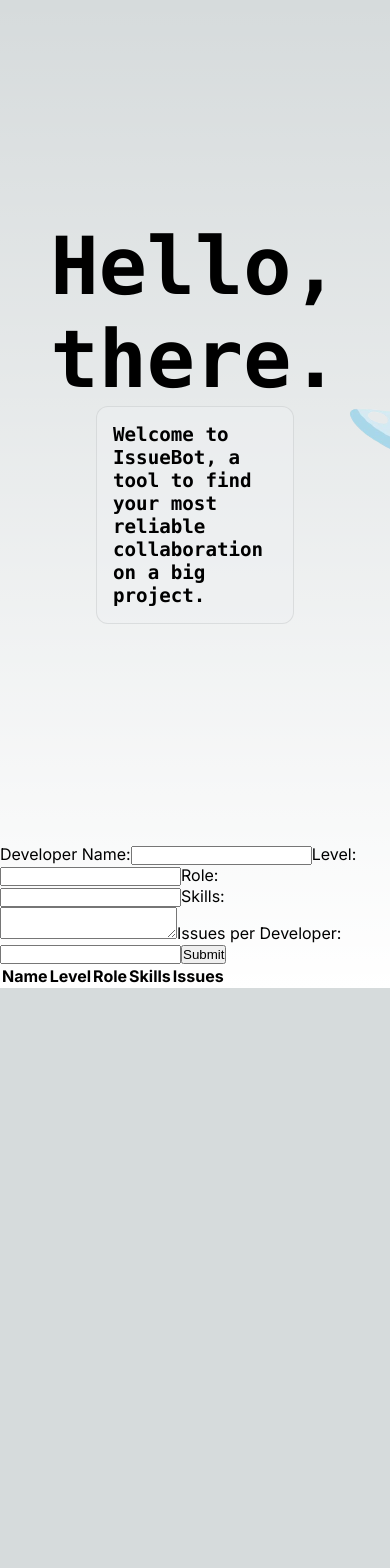
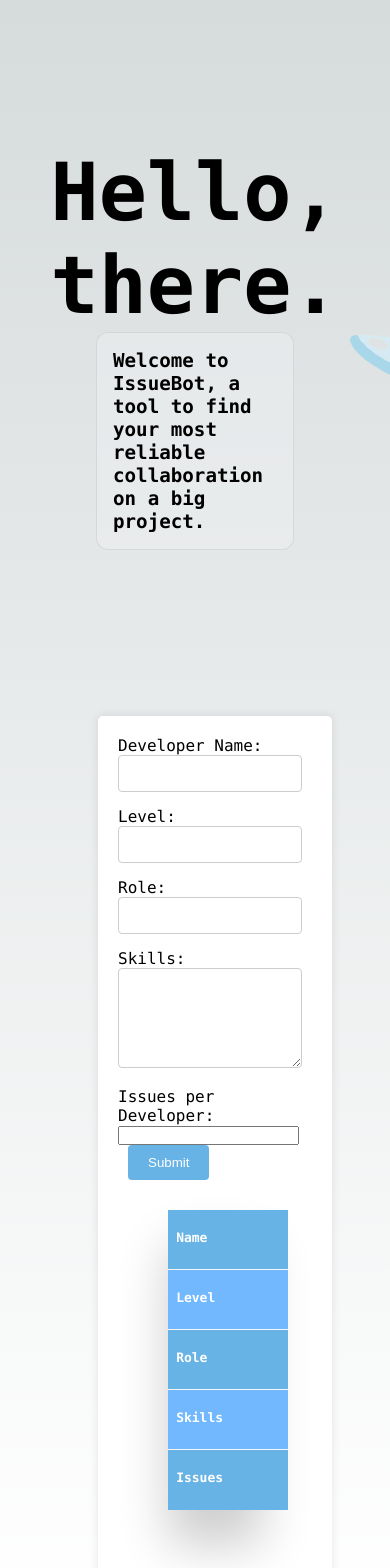
Before and after one commit to carlosgabrielmf/issuebot, a Next.js app: page / in a window 390 px wide. Shown: the top 1568 px of the page. Before the commit the page ends 988 px from the top, so only its background shows below. Built offline with nearby package versions, Linux system fonts and the light colour scheme.

Commit message:
form css

```diff
--- a/src/app/components/developer-form.tsx
+++ b/src/app/components/developer-form.tsx
@@ -41,8 +41,9 @@ const DeveloperForm: React.FC = () => {
   };
 
   return (
-    <div>
-      <form onSubmit={handleSubmit}>
+    <section className={styles.section}>
+    <div className={styles.container}>
+      <form  className={styles.form} onSubmit={handleSubmit}>
         <label htmlFor="name">Developer Name:</label>
         <input type="text" id="name" name="name" value={formData.name} onChange={handleChange} />
 
@@ -61,7 +62,8 @@ const DeveloperForm: React.FC = () => {
         <button type="submit">Submit</button>
       </form>
 
-      <table>
+<div className={styles.tablewrapper}>
+      <table className={styles.fltable}>
         <thead>
           <tr>
             <th>Name</th>
@@ -84,6 +86,8 @@ const DeveloperForm: React.FC = () => {
         </tbody>
       </table>
     </div>
+    </div>
+    </section>
   );
 };
 
--- a/src/app/page.module.css
+++ b/src/app/page.module.css
@@ -4,10 +4,10 @@
   justify-content: space-between;
   align-items: center;
   padding: 6rem;
-  min-height: 100vh;
+  min-height: 60vh;
 }
 
-.description {
+.description{
   display: inherit;
   flex-direction: column;
   justify-content: inherit;
@@ -229,3 +229,161 @@
     transform: rotate(0deg);
   }
 }
+
+.section{
+  display: flex;
+  justify-content: space-around;
+  font-size: 1rem;
+  width: 100vw;
+  height: 90%;
+  font-family: var(--font-mono);
+ margin: 20px;
+}
+.container {
+  width: 60%;
+  background-color: #fff;
+  border-radius: 5px;
+  box-shadow: 0 0 10px rgba(0, 0, 0, 0.1);
+
+  display: flex;
+  flex-direction: column;
+}
+
+.form {
+  flex: 5;
+  padding: 20px;
+}
+
+.form h2 {
+  margin-bottom: 20px;
+}
+
+.form input[type="text"],
+.form textarea {
+  width: 95%;
+  padding: 10px;
+  border: 1px solid #ccc;
+  border-radius: 4px;
+  margin-bottom: 15px;
+}
+
+.form textarea {
+  resize: vertical;
+  height: 100px;
+}
+
+.form button {
+  margin-left: 10px;
+  background-color: #68b3e6;
+  color: #fff;
+  padding: 10px 20px;
+  border: none;
+  border-radius: 4px;
+  cursor: pointer;
+}
+
+.form button:hover {
+  background-color: #71b8fe;
+}
+
+.tablewrapper{
+  margin: 10px 70px 70px;
+  box-shadow: 0px 35px 50px rgba( 0, 0, 0, 0.2 );
+}
+.fltable {
+  border-radius: 5px;
+  font-size: 12px;
+  font-weight: normal;
+  border: none;
+  border-collapse: collapse;
+  width: 100%;
+  max-width: 100%;
+  white-space: nowrap;
+  background-color: white;
+}
+.fltable td, .fltable th {
+  text-align: center;
+  padding: 8px;
+}
+
+.fltable td {
+  border-right: 1px solid #f8f8f8;
+  font-size: 12px;
+}
+
+.fltable thead th {
+  color: #ffffff;
+  background: #71b8fe;
+}
+
+
+.fltable thead th:nth-child(odd) {
+  color: #ffffff;
+  background: #68b3e6;
+}
+
+.fltable tr:nth-child(even) {
+  background: #F8F8F8;
+}
+@media (max-width: 767px) {
+  .fltable {
+      display: flex;
+      width: 100%;
+  }
+  .tablewrapper:before{
+      display: block;
+      text-align: right;
+      font-size: 11px;
+      color: white;
+      padding: 0 0 10px;
+  }
+  .fltable thead, .fltable tbody, .fltable thead th {
+      display: block;
+  }
+  .fltable thead th:last-child{
+      border-bottom: none;
+  }
+  .fltable thead {
+      float: left;
+  }
+  .fltable tbody {
+      width: auto;
+      position: relative;
+      overflow-x: auto;
+  }
+  .fltable td, .fltable th {
+      padding: 20px .625em .625em .625em;
+      height: 60px;
+      vertical-align: middle;
+      box-sizing: border-box;
+      overflow-x: hidden;
+      overflow-y: auto;
+      width: 120px;
+      font-size: 13px;
+      text-overflow: ellipsis;
+  }
+  .fltable thead th {
+      text-align: left;
+      border-bottom: 1px solid #f7f7f9;
+  }
+  .fltable tbody tr {
+      display: table-cell;
+  }
+  .fltable tbody tr:nth-child(odd) {
+      background: none;
+  }
+  .fltable tr:nth-child(even) {
+      background: transparent;
+  }
+  .fltable tr td:nth-child(odd) {
+      background: #F8F8F8;
+      border-right: 1px solid #E6E4E4;
+  }
+  .fltable tr td:nth-child(even) {
+      border-right: 1px solid #E6E4E4;
+  }
+  .fltable tbody td {
+      display: block;
+      text-align: center;
+  }
+}
```
